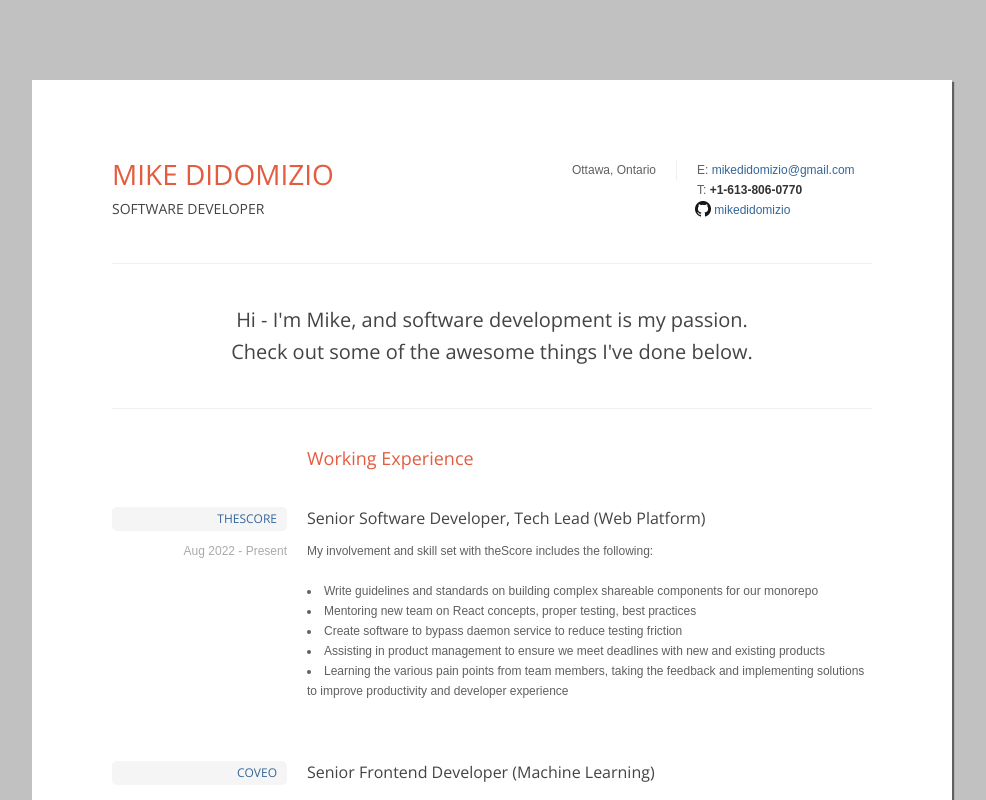
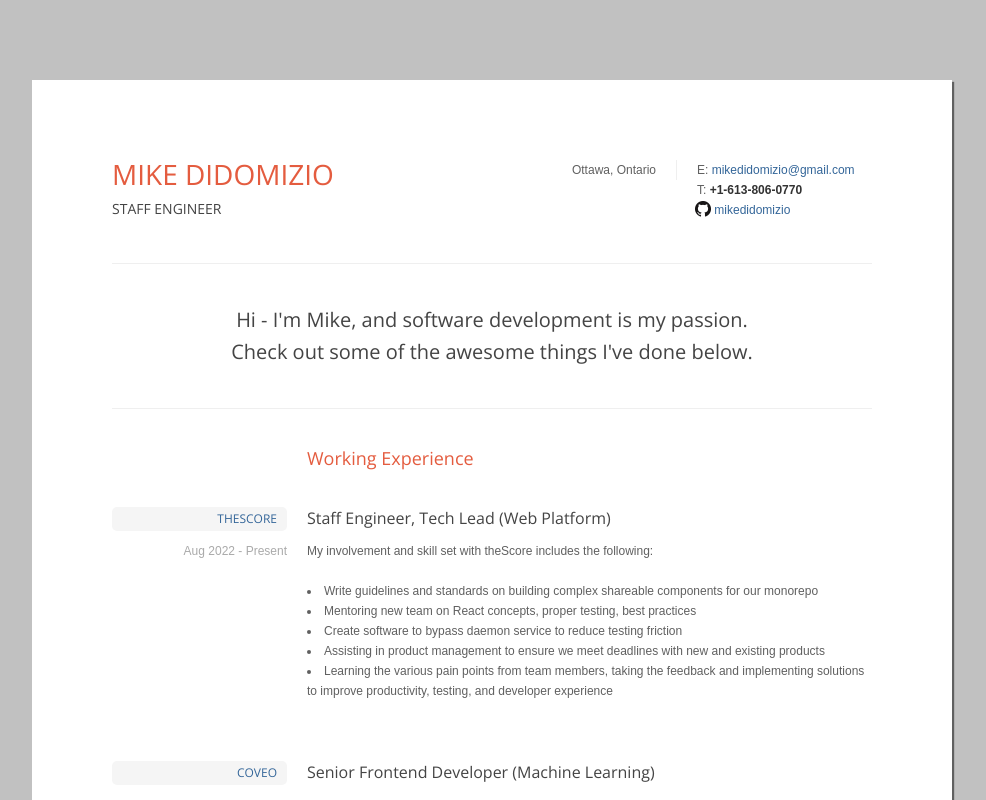
Before and after one commit to mikedidomizio/mikedidomizio-resume, a Vue app: page / in a window 1280 px wide. Shown: the top 800 px of the page, without its empty margins (148-1134 px from the left). Built offline with nearby package versions, Linux system fonts and the light colour scheme.

Commit message:
Update resume to state Staff Engineer

```diff
--- a/src/App.vue
+++ b/src/App.vue
@@ -1,6 +1,6 @@
 <template>
     <div id="app" class="wrap">
-        <Header name="Mike DiDomizio" position="Software Developer" city="Ottawa, Ontario"
+        <Header name="Mike DiDomizio" position="Staff Engineer" city="Ottawa, Ontario"
                 email="mikedidomizio@gmail.com"
                 github="mikedidomizio"
                 phone-number="+1-613-806-0770">
@@ -9,14 +9,14 @@
                 things I've done below." />
         <Section>Working Experience</Section>
         <CVItem title="theScore" website="https://www.thescore.bet"
-                date="Aug 2022 - Present" position="Senior Software Developer, Tech Lead (Web Platform)">
+                date="Aug 2022 - Present" position="Staff Engineer, Tech Lead (Web Platform)">
             <ul class="disc">
                 <li>Write guidelines and standards on building complex shareable components for our monorepo</li>
                 <li>Mentoring new team on React concepts, proper testing, best practices</li>
                 <li>Create software to bypass daemon service to reduce testing friction</li>
                 <li>Assisting in product management to ensure we meet deadlines with new and existing products</li>
                 <li>Learning the various pain points from team members, taking the feedback and implementing
-                    solutions to improve productivity and developer experience</li>
+                    solutions to improve productivity, testing, and developer experience</li>
             </ul>
         </CVItem>
         <CVItem title="Coveo" website="https://www.coveo.com"
```
